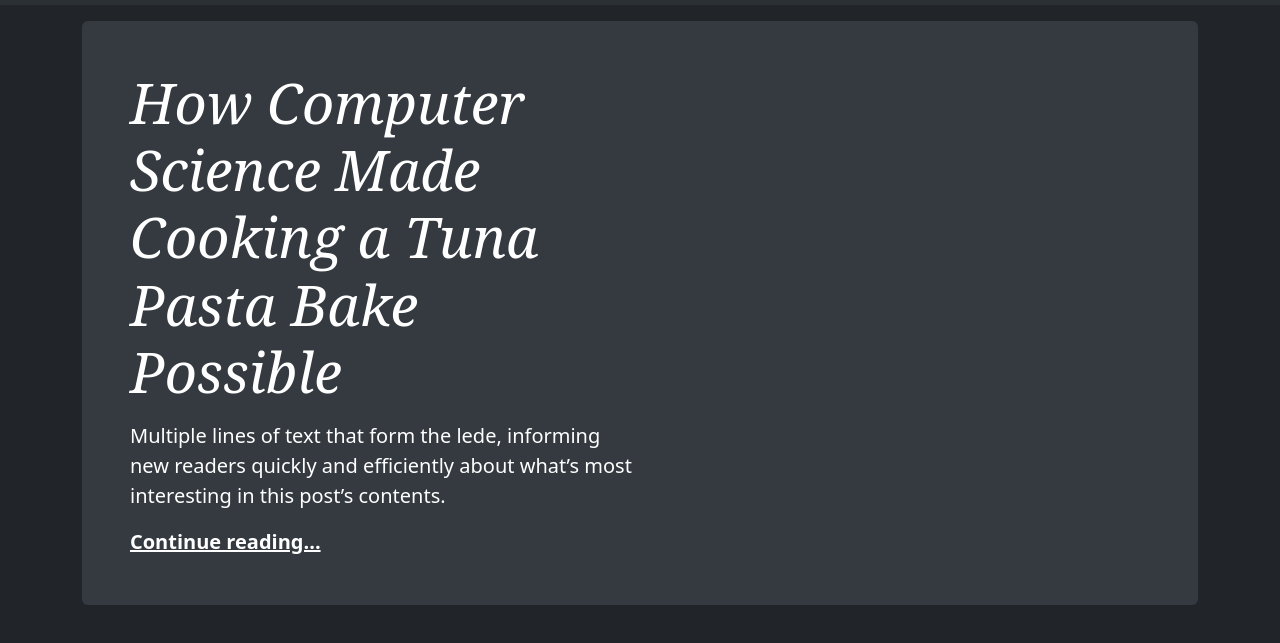
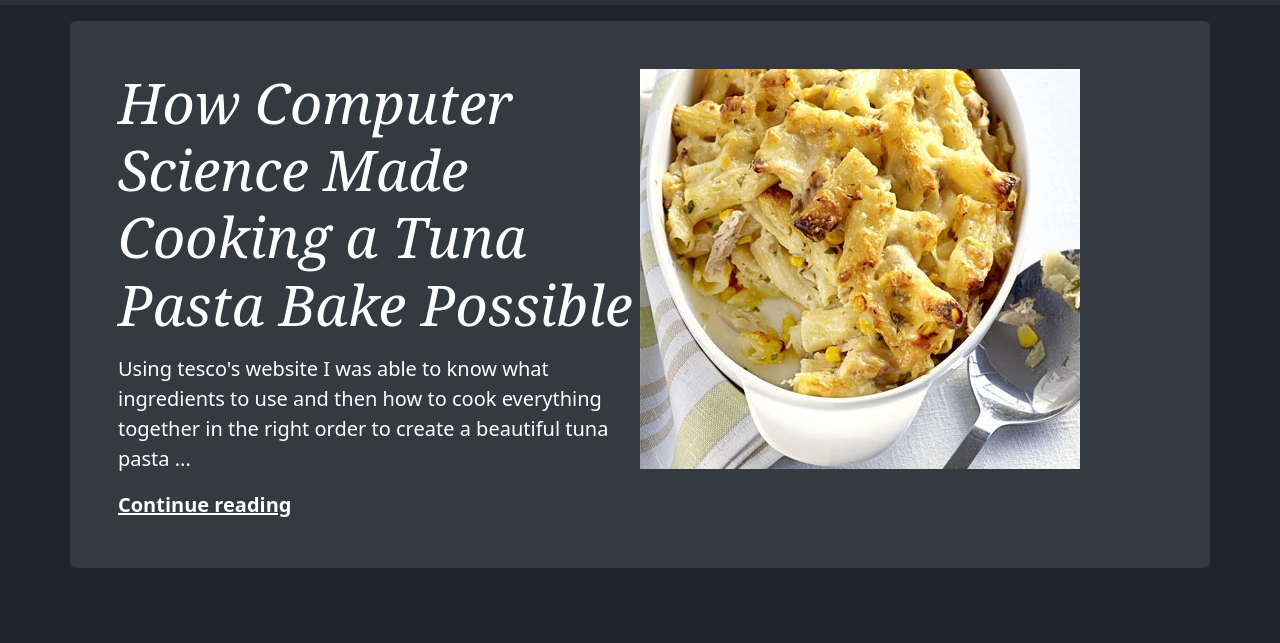
Before and after one commit to Zene8/gitcollab, a plain HTML site: page ed/ed.html in a window 1280 px wide. Shown: the part 51-694 px from the top of the page. Drawn offline with nearby package versions, Linux system fonts and the light colour scheme; a web font is replaced by a local one.

Commit message:
:sparkles: Adding more info on the tuna pasta bake.

```diff
--- a/ed/ed.html
+++ b/ed/ed.html
@@ -35,11 +35,14 @@
     </nav>
 
     <main class="container">
-        <div class="p-4 p-md-5 mb-4 mt-3 rounded text-body-emphasis bg-body-secondary">
-            <div class="col-lg-6 px-0">
+        <div class="p-4 p-md-5 mb-4 mt-3 rounded text-body-emphasis bg-body-secondary row align-items-start">
+            <div class="col-lg-6 px-0 col">
                 <h1 class="display-4 fst-italic dt!" style="font-family: Georgia, Playfair Display, serif">How Computer Science Made Cooking a Tuna Pasta Bake Possible</h1>
-                <p class="lead my-3">Multiple lines of text that form the lede, informing new readers quickly and efficiently about what’s most interesting in this post’s contents.</p>
-                <p class="lead mb-0"><a href="#" class="text-body-emphasis fw-bold">Continue reading...</a></p>
+                <p class="lead my-3">Using tesco's website I was able to know what ingredients to use and then how to cook everything together in the right order to create a beautiful tuna pasta ...</p>
+                <p class="lead mb-0"><a href="#" class="text-body-emphasis fw-bold">Continue reading</a></p>
+            </div>
+            <div class="col-lg-4 px-0 col">
+                <img src="tuna.webp">
             </div>
         </div>
     </main>
```
Also changed, not shown: ed/tuna.webp (added), index.js (added).
